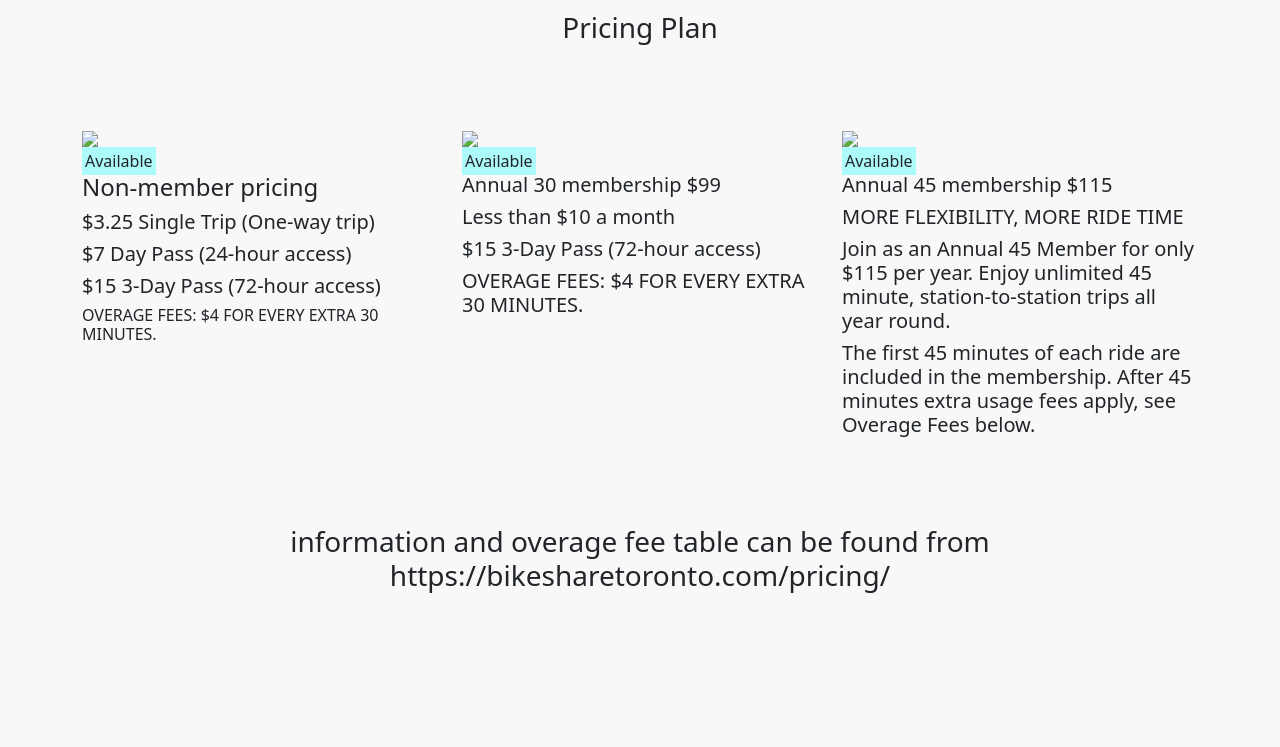
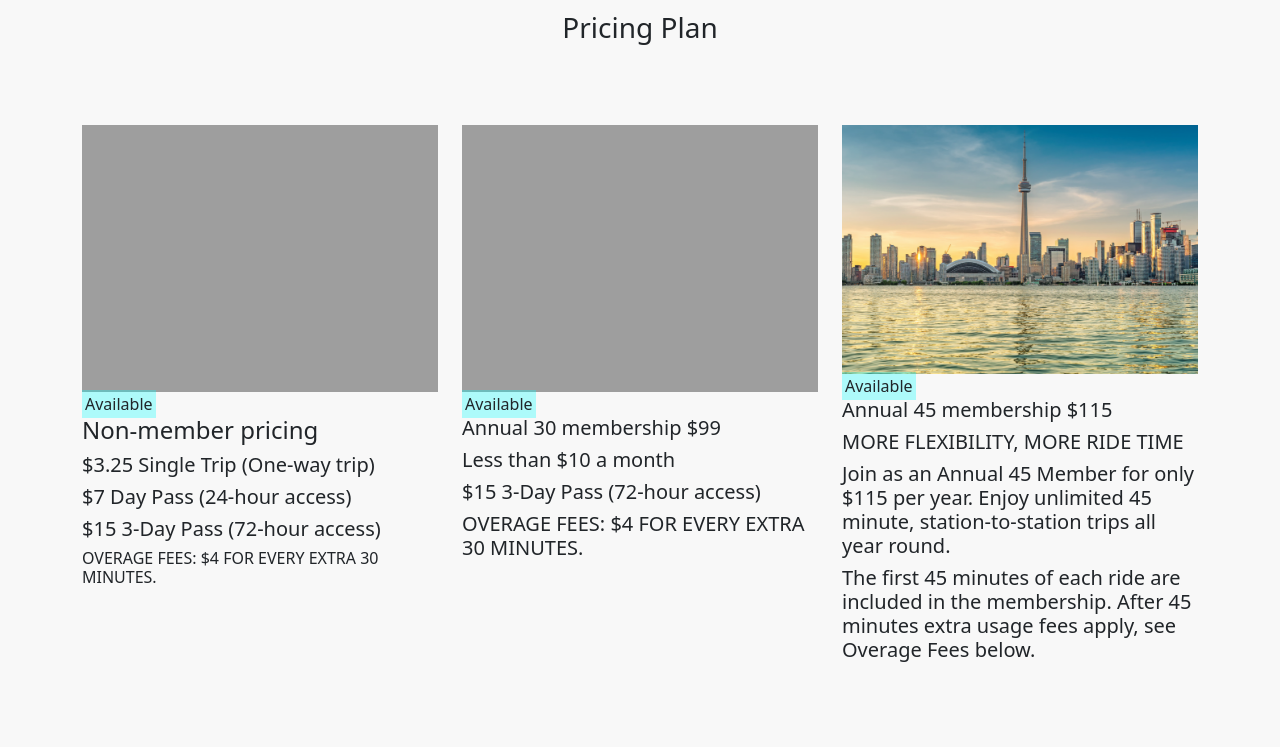
Before and after one commit to MaoH2058/Sem2-project2, a plain HTML site: page index.html in a window 1280 px wide. Shown: the part 1140-1887 px from the top of the page. Drawn offline with nearby package versions, Linux system fonts and the light colour scheme; the site is published under a folder, as on GitHub Pages, so addresses that start at the root find nothing.

Commit message:
bug fixed

```diff
--- a/index.html
+++ b/index.html
@@ -89,7 +89,7 @@
                         <div class="col-md-4">
                             <div class="outer">
                                 <div class="upper">
-                                    <img src="/images/single.png">
+                                    <img src="images/single.png">
                                         <div class="innertext">
                                         <span style="background: rgba(0,255,255,0.3);padding: 3px;border-radius: 0px;">Available</span>
                                         </div>
@@ -107,7 +107,7 @@
                         <div class="col-md-4">
                             <div class="outer">
                                 <div class="upper">
-                                    <img src="/images/30member.png">
+                                    <img src="images/30member.png">
                                         <div class="innertext">
                                         <span style="background: rgba(0,255,255,0.3);padding: 3px;border-radius: 0px;">Available</span>
                                         </div>
@@ -124,7 +124,7 @@
                         <div class="col-md-4">
                             <div class="outer">
                                 <div class="upper">
-                                    <img src="/images/45member.png">
+                                    <img src="images/45member.png">
                                         <div class="innertext">
                                         <span style="background: rgba(0,255,255,0.3);padding: 3px;border-radius: 0px;">Available</span>
                                         </div>
```
